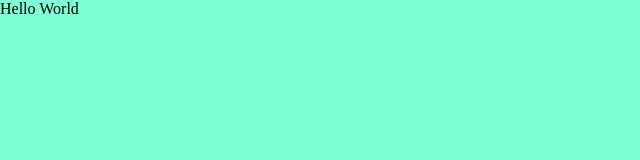
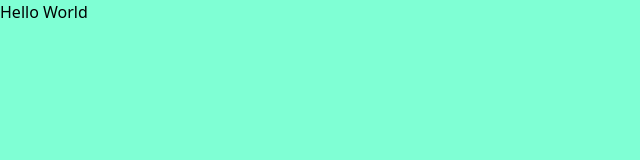
Before and after one commit to fwidjaya20/react-recoil, a React app: page / in a window 1280 px wide. Shown: the top 160 px of the page, without its empty margins (0-640 px from the left). Built offline with nearby package versions, Linux system fonts and the light colour scheme.

Commit message:
Integrate Tailwindcss as Base Style

```diff
--- a/app/web/src/index.tsx
+++ b/app/web/src/index.tsx
@@ -3,6 +3,6 @@ import * as ReactDOM from "react-dom";
 import "./style.scss";
 
 ReactDOM.render(
-    <div> Hello World </div>,
+    <div className="container mx-auto"> Hello World </div>,
     document.getElementById("root")
 );
--- a/app/web/src/style.scss
+++ b/app/web/src/style.scss
@@ -1,3 +1,5 @@
+@import "~tailwindcss/dist/tailwind.min.css";
+
 html,
 body {
   width: 100%;
```
